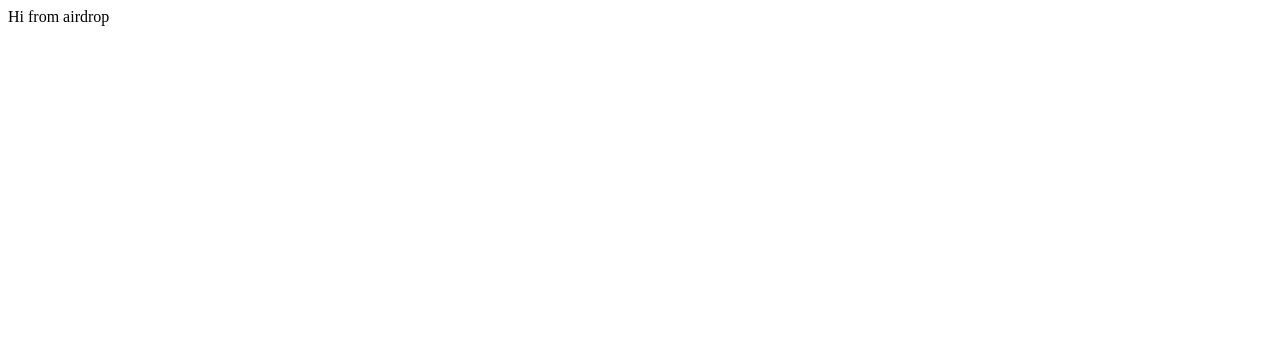
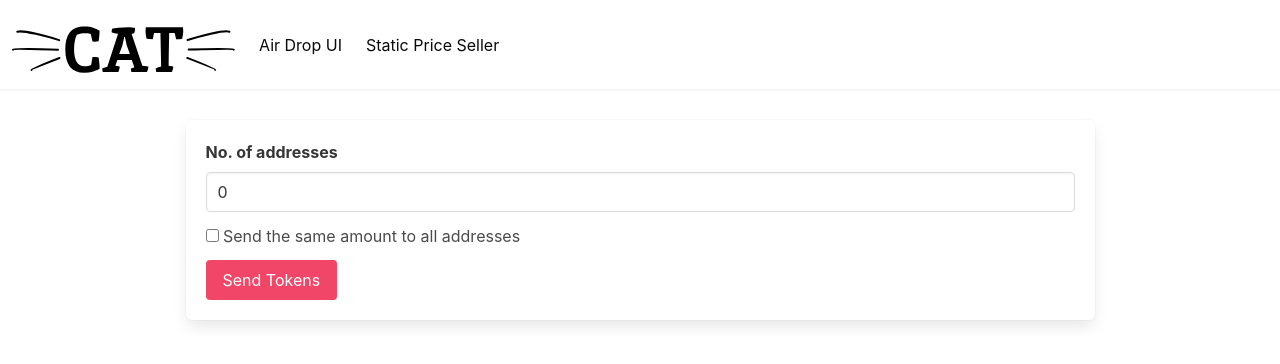
Before and after one commit to KuronoSangatsu7/ERC777_Operators, a Next.js app: page /airdrop in a window 1280 px wide. Shown: the top 364 px of the page. Built offline with nearby package versions, Linux system fonts and the light colour scheme.

Commit message:
initial airdrop UI

```diff
--- /dev/null
+++ b/components/NavBar.js
@@ -0,0 +1,30 @@
+import Link from "next/link";
+
+export default function NavBar() {
+  return (
+    <>
+      <nav className="navbar is-fixed-top is-white has-shadow">
+
+        <div className="navbar-brand">
+          <a href="/">
+          <img className="navbar-item" src="mustaš.svg"></img>
+          </a>
+        </div>
+
+        <div className="navbar-menu">
+
+          <div className="navbar-start">
+            <a className="navbar-item" href="airdrop">
+              Air Drop UI
+            </a>
+            <a className="navbar-item" href="selltokens">
+              Static Price Seller
+            </a>
+          </div>
+
+        </div>
+
+      </nav>
+    </>
+  );
+}
--- a/pages/_app.js
+++ b/pages/_app.js
@@ -1,6 +1,15 @@
+import "bulma/css/bulma.min.css";
+import "../styles/globals.css";
+import "./airdrop.css";
+import NavBar from "../components/NavBar";
 
 function MyApp({ Component, pageProps }) {
-  return <Component {...pageProps} />
+  return (
+    <>
+      <NavBar />
+      <Component {...pageProps} className="all-pages"/>
+    </>
+  );
 }
 
-export default MyApp
+export default MyApp;
--- a/pages/airdrop.js
+++ b/pages/airdrop.js
@@ -1,3 +1,90 @@
-export default function AirDrop () {
-    return <> Hi from airdrop </>
-};
+import { useEffect, useState } from "react";
+
+export default function AirDrop() {
+  const [numOfAddresses, setNumOfAddresses] = useState(0);
+  const [addresses, setAddresses] = useState([]);
+  const [amounts, setAmounts] = useState([]);
+
+  useEffect(() => {
+    const generateArray = (num) => {
+      return Array.from(new Array(num).map((_) => " "));
+    };
+    numOfAddresses && setAddresses(generateArray(numOfAddresses));
+  }, [numOfAddresses]);
+
+  const handleUserAddressChange = (position) => (e) => {
+    setAddresses([
+      ...addresses.slice(0, position),
+      e.target.value,
+      ...addresses.slice(position + 1),
+    ]);
+  };
+
+  /*const handleUserAmountChange = (position) => (e) => {
+    setAddresses(
+      ...addresses.slice(0, position),
+      e.target.value,
+      ...addresses.slice(position + 1)
+    );
+  };
+  */
+  const showMeAddresses = () => {
+    console.log(addresses);
+  };
+  return (
+    <div className="columns is-centered">
+      <div className="column is-three-quarters is-centered">
+        <div className="box">
+          <fieldset>
+            <div className="field">
+              <label className="label">No. of addresses</label>
+              <div className="control">
+                <input
+                  className="input"
+                  type="number"
+                  min="0"
+                  max="100"
+                  value={numOfAddresses}
+                  onChange={(e) => setNumOfAddresses(parseInt(e.target.value))}
+                ></input>
+              </div>
+            </div>
+
+            <div className="field">
+              <div className="control">
+                <label className="checkbox">
+                  <input type="checkbox"></input> Send the same amount to all
+                  addresses
+                </label>
+              </div>
+            </div>
+          </fieldset>
+
+          <fieldset>
+            <div className="field">
+              <div className="control">
+                {addresses.map((address, i) => (
+                  <div key={i}>
+                    <label className="label">Address {i + 1}: </label>
+                    <input
+                      className="input"
+                      type="text"
+                      value={address || ""}
+                      onChange={handleUserAddressChange(i)}
+                    ></input>
+                  </div>
+                ))}
+              </div>
+            </div>
+            <button
+              className="button is-danger"
+              onClick={() => showMeAddresses()}
+            >
+              Send Tokens
+            </button>
+          </fieldset>
+        </div>
+      </div>
+    </div>
+  );
+}
--- /dev/null
+++ b/styles/globals.css
@@ -0,0 +1,17 @@
+html {
+    height: 100%;
+}
+
+body {
+    height: 75%;
+    margin-top: 120px;
+    margin-bottom: 30px;
+    margin-left: 30px;
+    margin-right: 30px;
+    display: flex;
+    justify-content: center;
+}
+
+#__next {
+    width: 100%;
+}
```
Also changed, not shown: pages/index.js (+4 -9 lines), pages/airdrop.css (added), public/mustaš.svg (added), 1 other file (tests, documents, lock files or other folders).
